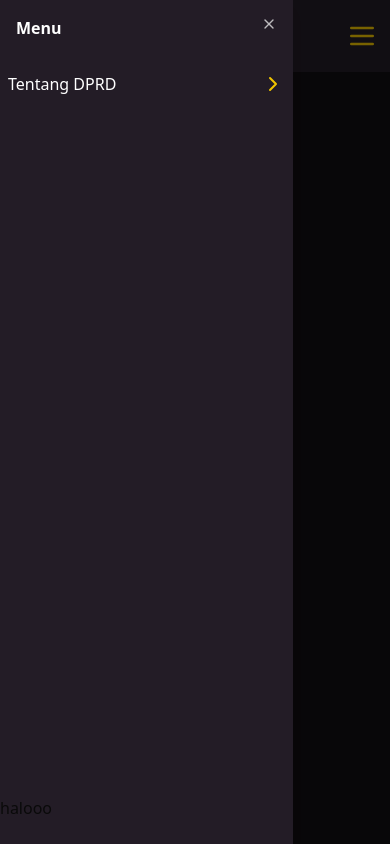
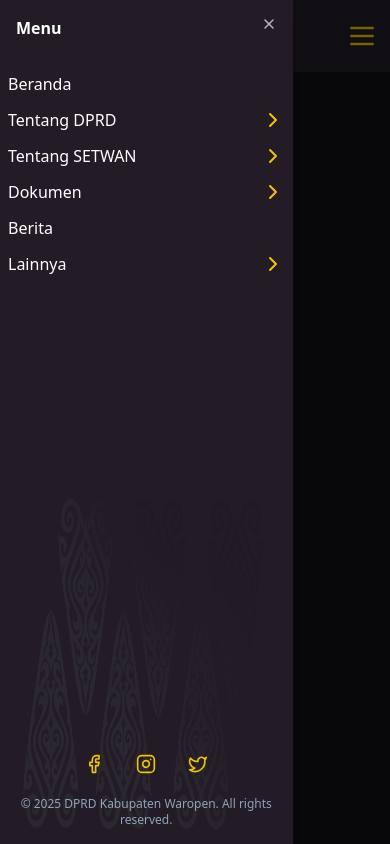
Before and after one commit to bugs17/web-dprd-waropen, a Next.js app: page / in a window 390 px wide. Both pictures are taken after a click on the element 341 px from the left and 36 px from the top of the page. Built offline with nearby package versions, Linux system fonts and the light colour scheme; grey boxes are pictures that could not be loaded.

Commit message:
add menu to mobile sidebar

```diff
--- a/app/page.jsx
+++ b/app/page.jsx
@@ -13,7 +13,7 @@ export default function Home() {
 
   return (
     <>
-    <BackToTop />
+      <BackToTop />
       <Navbar />
 
     </>
--- a/components/custom/app-sidebar.jsx
+++ /dev/null
@@ -1,161 +0,0 @@
-"use client"
-import * as React from "react"
-import {
-  AudioWaveform,
-  BookOpen,
-  Bot,
-  Command,
-  Frame,
-  GalleryVerticalEnd,
-  Map,
-  PieChart,
-  Settings2,
-  SquareTerminal,
-} from "lucide-react"
-import { NavMain } from "@/components/nav-main"
-import { NavProjects } from "@/components/nav-projects"
-import {
-  Sidebar,
-  SidebarContent,
-} from "@/components/ui/sidebar"
-// This is sample data.
-const data = {
-  user: {
-    name: "shadcn",
-    email: "m@example.com",
-    avatar: "/avatars/shadcn.jpg",
-  },
-  teams: [
-    {
-      name: "Acme Inc",
-      logo: GalleryVerticalEnd,
-      plan: "Enterprise",
-    },
-    {
-      name: "Acme Corp.",
-      logo: AudioWaveform,
-      plan: "Startup",
-    },
-    {
-      name: "Evil Corp.",
-      logo: Command,
-      plan: "Free",
-    },
-  ],
-  navMain: [
-    {
-      title: "Playground",
-      url: "#",
-      icon: SquareTerminal,
-      isActive: true,
-      items: [
-        {
-          title: "History",
-          url: "#",
-        },
-        {
-          title: "Starred",
-          url: "#",
-        },
-        {
-          title: "Settings",
-          url: "#",
-        },
-      ],
-    },
-    {
-      title: "Models",
-      url: "#",
-      icon: Bot,
-      items: [
-        {
-          title: "Genesis",
-          url: "#",
-        },
-        {
-          title: "Explorer",
-          url: "#",
-        },
-        {
-          title: "Quantum",
-          url: "#",
-        },
-      ],
-    },
-    {
-      title: "Documentation",
-      url: "#",
-      icon: BookOpen,
-      items: [
-        {
-          title: "Introduction",
-          url: "#",
-        },
-        {
-          title: "Get Started",
-          url: "#",
-        },
-        {
-          title: "Tutorials",
-          url: "#",
-        },
-        {
-          title: "Changelog",
-          url: "#",
-        },
-      ],
-    },
-    {
-      title: "Settings",
-      url: "#",
-      icon: Settings2,
-      items: [
-        {
-          title: "General",
-          url: "#",
-        },
-        {
-          title: "Team",
-          url: "#",
-        },
-        {
-          title: "Billing",
-          url: "#",
-        },
-        {
-          title: "Limits",
-          url: "#",
-        },
-      ],
-    },
-  ],
-  projects: [
-    {
-      name: "Design Engineering",
-      url: "#",
-      icon: Frame,
-    },
-    {
-      name: "Sales & Marketing",
-      url: "#",
-      icon: PieChart,
-    },
-    {
-      name: "Travel",
-      url: "#",
-      icon: Map,
-    },
-  ],
-}
-export function AppSidebar({ ...props }) {
-  return (
-    <Sidebar collapsible="icon" {...props}>
-
-      <SidebarContent>
-        <NavMain items={data.navMain} />
-        <NavProjects projects={data.projects} />
-      </SidebarContent>
-
-    </Sidebar>
-  )
-}
--- a/components/custom/navbar.jsx
+++ b/components/custom/navbar.jsx
@@ -2,7 +2,6 @@ import React from 'react'
 import LogoNavbar from './logo-navbar'
 import KontakOnNavbar from './kontak-on-navbar'
 import NavMenu from './nav-menu'
-import { Menu } from 'lucide-react'
 import SideBarMobile from './side-bar-mobile'
 
 const Navbar = () => {
--- a/components/custom/side-bar-mobile.jsx
+++ b/components/custom/side-bar-mobile.jsx
@@ -1,24 +1,131 @@
 "use client"
 
-import { Button } from "@/components/ui/button"
 import {
   Sheet,
   SheetClose,
   SheetContent,
-  SheetDescription,
   SheetFooter,
   SheetHeader,
   SheetTitle,
   SheetTrigger,
 } from "@/components/ui/sheet"
-import { ArrowUpRight, ChevronRight, Menu } from "lucide-react"
+import { ArrowUpRight, ChevronRight, Facebook, Instagram, Menu, Twitter } from "lucide-react"
 import { motion } from "framer-motion"
 import { Collapsible, CollapsibleContent, CollapsibleTrigger } from "../ui/collapsible"
 import Link from "next/link"
 
+const menuItems = [
+  {
+      title:'Beranda',
+      match:'/',
+      path:'/'
+  },
+  {
+      title:'Tentang DPRD',
+      subMenu: [
+          {
+              title:'Informasi Anggota DPRD',
+              path:'#',
+              desc:'Informasi tentang jajaran anggota DPRD'
+          },
+          {
+              title:'Komisi',
+              desc:'Informasi tentang komisi DPRD',
+              path:'#'
+          },
+          {
+              title:'Badan',
+              desc:'Informasi tentang badan DPRD',
+              path:'#'
+          },
+          {
+              title:'Fraksi',
+              desc:'Informasi tentang fraksi DPRD',
+              path:'#'
+          },
+      ]
+  },
+  {
+      title:'Tentang SETWAN',
+      subMenu: [
+          {
+              title:'Profil Sekretariat DPRD',
+              path:'#',
+              desc:'Informasi tentang profil sekretariat'
+          },
+          {
+              title:'Visi & Misi',
+              desc:'Informasi tentang visi-misi sekretariat dprd',
+              path:'#'
+          },
+          {
+              title:'Struktur Organisasi',
+              desc:'Informasi tentang struktur organisasi sekretariat dprd',
+              path:'#'
+          }
+      ]
+  },
+  {
+      title:'Dokumen',
+      subMenu: [
+          {
+              title:'Laporan Keuangan DPRD',
+              path:'#',
+              desc:'Informasi tentang dokumen laporan keuangan DPRD'
+          },
+          {
+              title:'Rencana Strategis DPRD',
+              desc:'Informasi tentang rencana strategis dprd',
+              path:'#'
+          },
+          {
+              title:'Dokumen Publikasi',
+              desc:'Informasi tentang dokumen publikasi dprd',
+              path:'#'
+          },
+          {
+              title:'Produk Hukum',
+              desc:'Informasi tentang produk hukum dprd',
+              path:'#'
+          },
+      ]
+  },
+  {
+      title:'Berita',
+      path:'/'
+  },
+  {
+      title:'Lainnya',
+      subMenu: [
+          {
+              title:'Galery',
+              path:'#',
+              desc:'Kumpulan file media tentang DPRD'
+          },
+          {
+              title:'Kontak',
+              desc:'Informasi kontak',
+              path:'#'
+          },
+          {
+              title:'Pengaduan ke DPRD',
+              desc:'Aduan atau Aspirasi terkait dengan fungsi atau tugas DPRD',
+              path:'#'
+          },
+          {
+              title:'Pengaduan ke Pemerintah Daerah',
+              desc:'Aduan ataupun Aspirasi kepada pemerintah daerah.',
+              path:'#'
+          },
+      ]
+  },
+]
 
 
 const SideBarMobile = () => {
+
+  const currentYear = new Date().getFullYear()
+
   return (
     <Sheet>
       <SheetTrigger asChild>
@@ -42,43 +149,54 @@ const SideBarMobile = () => {
         </SheetHeader>
 
         <div className="w-full h-full">
-            <Collapsible
-                asChild
-                defaultOpen={false}
-                className="group/collapsible"
-            >
+
+          {menuItems.map((item, index) => (
+            item.subMenu ? (
+            <Collapsible key={index} asChild defaultOpen={false} className="group/collapsible" >
                 <div className="">
                     <CollapsibleTrigger asChild>
                         <div className="flex flex-row w-full justify-between items-center px-2 mb-3">
-                            <span className="text-white">Tentang DPRD</span>
+                            <span className="text-white">{item.title}</span>
                             <ChevronRight className="ml-auto text-[#f0c400] transition-transform duration-200 group-data-[state=open]/collapsible:rotate-90" />
                         </div>
                     </CollapsibleTrigger>
-
-                    {['Anggota Dprd', 'Komisi', 'Badan', 'Fraksi'].map((item, index) => (
-                        <CollapsibleContent key={index}>
-                        <div className="w-full pl-6 mb-2">
+                    {item.subMenu.map((subitem, subindex) => (
+                      <CollapsibleContent key={subindex}>
+                        <div className="w-full pl-6 mb-2 ">
                             <SheetClose asChild >
-                                <Link className="text-xs text-white flex flex-row items-center gap-2" href='#'>
-                                    <ArrowUpRight className="text-[#f0c400]" size={12} />
-                                    <span>{item}</span>
+                                <Link className=" text-white flex flex-row items-center gap-2" href={subitem.path}>
+                                    <ArrowUpRight className="text-[#f0c400]" size={14} />
+                                    <span>{subitem.title}</span>
                                 </Link>
                             </SheetClose>
                         </div>
-                        </CollapsibleContent>
+                      </CollapsibleContent>
                     ))}
+                </div>
+            </Collapsible>
+            ) : (
+              <SheetClose asChild key={index} >
+                  <Link className=" text-white flex flex-row items-center px-2 mb-3" href={item.path}>
+                      <span>{item.title}</span>
+                  </Link>
+              </SheetClose>
+            )
+          ))}
 
-                </div>
-
-            </Collapsible>
 
         </div>
 
         <SheetFooter className="w-full px-0 pb-0">
-          <div className="w-full h-12">
-            halooo
+          <div className="w-full flex flex-row justify-center gap-8 items-center h-12">
+            <Facebook size={20} className="text-[#f0c400] cursor-pointer" />
+            <Instagram size={20} className="text-[#f0c400] cursor-pointer" />
+            <Twitter size={20} className="text-[#f0c400] cursor-pointer" />
+          </div>
+          <div className="text-slate-400 text-center text-xs pb-4">
+            <span>© {currentYear} DPRD Kabupaten Waropen. All rights reserved.</span>
           </div>
         </SheetFooter>
+      <img src="/patern.png" className="absolute pointer-events-none  opacity-5 left-0 bottom-0 h-[350px] w-[800px]" />
       </SheetContent>
     </Sheet>
   )
```
